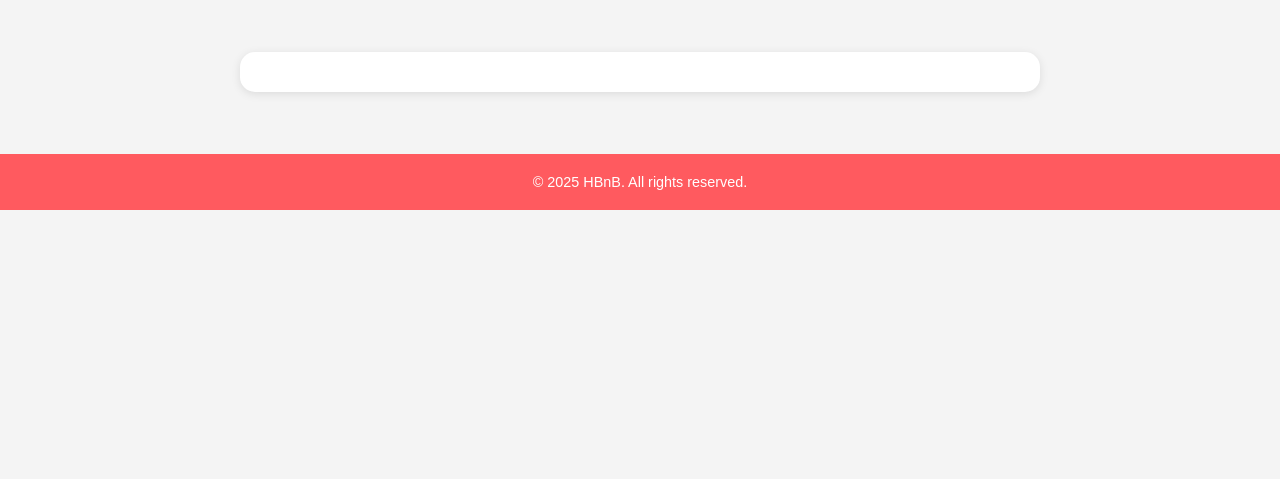
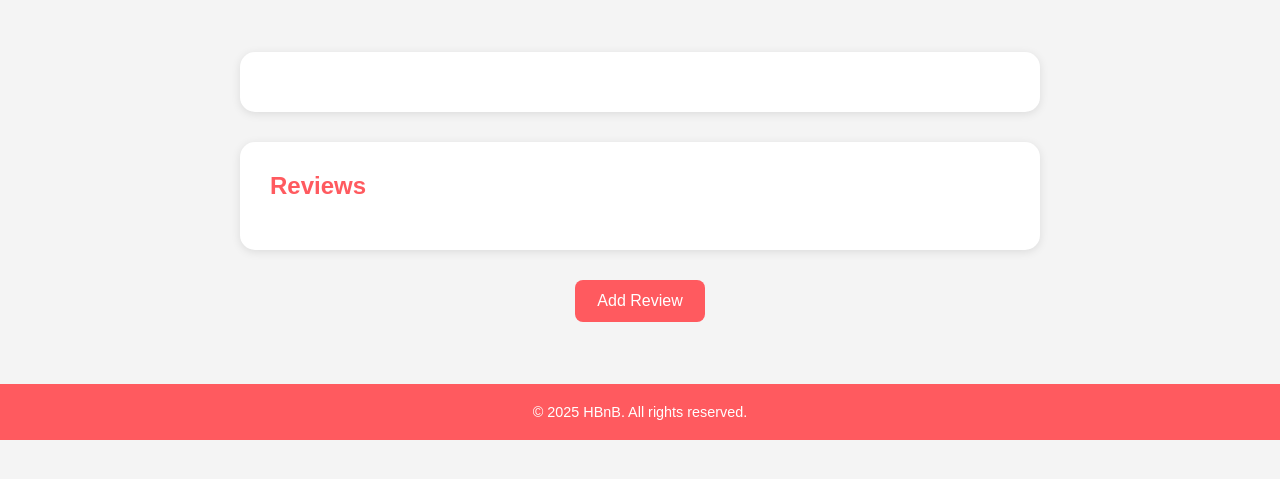
Before and after one commit to Yugz29/holbertonschool-hbnb, a Flask app: page /place in a window 1280 px wide. Shown: the part 119-598 px from the top of the page. Run offline with Flask 3, Linux system fonts and the light colour scheme.

Commit message:
Everything work 🎉

```diff
--- a/part4/app/static/css/style.css
+++ b/part4/app/static/css/style.css
@@ -128,15 +113,27 @@
     background-color: #e04e51;
 }
 
-/* Cards */
-.place-card,
-.review-card,
-.place-info {
+/* Cards - UNIQUEMENT pour index.html */
+.place-card {
     margin: 20px;
     padding: 10px;
     border: 2px solid #FF5A5F;
     border-radius: 20px;
     text-align: center;
+    flex: 1 1 auto;
+    display: flex;
+    flex-direction: column;
+    justify-content: space-between;
+    min-height: 300px;
+    height: 350px;
+    box-shadow: 0 8px 24px rgba(0, 0, 0, 0.08), 0 2px 4px rgba(0, 0, 0, 0.04);
+}
+
+.places-list-index .place-card {
+    flex: 0 1 300px;
+    width: 300px;
+    min-width: 300px;
+    max-width: 300px;
 }
 
 .place-card h2 {
@@ -271,10 +239,19 @@
 .place-details {
     max-width: 800px;
     margin: 20px auto;
-    padding: 20px;
+    padding: 0; /* Pas de padding ici */
+    background-color: transparent; /* Pas de fond blanc ici */
+    border-radius: 0;
+    box-shadow: none;
+}
+
+/* conteneur avec le fond blanc */
+.place-info {
+    padding: 30px;
     background-color: #fff;
     border-radius: 15px;
     box-shadow: 0 2px 10px rgba(0,0,0,0.1);
+    margin-bottom: 30px; /* Espace avant les reviews */
 }
 
 .place-header {
@@ -295,46 +272,70 @@
     font-weight: bold;
 }
 
-.place-details p.description {
+.place-info p.description {
     margin: 15px 0;
     font-size: 1rem;
     color: #555;
     line-height: 1.5;
 }
 
-.place-details .amenities {
+.place-info p.host,
+.place-info p.location {
+    margin: 10px 0;
+    font-size: 0.95rem;
+    color: #666;
+}
+
+.place-info .amenities {
     margin-top: 20px;
 }
 
-.place-details .amenities h2 {
+.place-info .amenities h2 {
     font-size: 1.2rem;
     color: #FF5A5F;
     margin-bottom: 10px;
 }
 
-.place-details .amenities ul {
+.place-info .amenities ul {
     list-style: none;
     padding: 0;
 }
 
-.place-details .amenities ul li {
+.place-info .amenities ul li {
     padding: 5px 0;
     font-size: 1rem;
     color: #333;
 }
 
-.reviews {
-    margin-top: 30px;
+/* Section Reviews séparée */
+.reviews-section {
+    max-width: 800px;
+    margin: 30px auto;
+    padding: 30px;
+    background-color: #fff;
+    border-radius: 15px;
+    box-shadow: 0 2px 10px rgba(0,0,0,0.1);
 }
 
-.reviews h2 {
+.reviews-section h3 {
+    font-size: 1.5rem;
     color: #FF5A5F;
-    margin-bottom: 15px;
+    margin-bottom: 20px;
+}
+
+#reviews-list {
+    display: flex;
+    flex-direction: column;
+    gap: 15px;
 }
 
 .review {
     border-top: 1px solid #eee;
-    padding: 10px 0;
+    padding: 15px 0;
+}
+
+.review:first-child {
+    border-top: none;
 }
 
 .review h3 {
@@ -346,88 +347,21 @@
 .review p {
     font-size: 0.95rem;
     color: #555;
+    margin: 5px 0;
 }
 
-/* --- ADD REVIEW PAGE --- */
-#add-review {
-    max-width: 700px;
-    margin: 50px auto;
-    padding: 30px 40px;
-    background-color: #fff;
-    border-radius: 15px;
-    box-shadow: 0 6px 20px rgba(0,0,0,0.12);
+.review p.rating {
+    color: #FFD700;
+    font-size: 1.1rem;
 }
 
-#add-review h2 {
+/* Section Add Review */
+.add-review-section {
+    max-width: 800px;
+    margin: 30px auto;
     text-align: center;
-    margin-bottom: 25px;
-    font-size: 1.8rem;
-    color: #FF5A5F;
 }
 
-#add-review form {
-    display: flex;
-    flex-direction: column;
-    gap: 20px;
-}
-
-/* Spacing between labels and their fields */
-#add-review .form-group {
-    display: flex;
-    flex-direction: column;
-    gap: 15px; /* space between label and field */
-    margin-bottom: 20px; /* extra spacing between groups */
-}
-
-#add-review form label {
-    margin-bottom: 8px; /* space between label and its input */
-    font-weight: bold;
-    color: #333;
-}
-
-#add-review form textarea,
-#add-review form select,
-#add-review form input {
-    width: 100%;
-    padding: 14px;
-    border-radius: 10px;
-    font-size: 1rem;
-    border: 1px solid #ddd;
-    box-sizing: border-box;
-    background-color: #fff;
-    transition: border 0.2s ease, box-shadow 0.2s ease;
-}
-
-#add-review form textarea:focus,
-#add-review form select:focus,
-#add-review form input:focus {
-    border-color: #FF5A5F !important;
-    box-shadow: 0 0 8px rgba(255, 90, 95, 0.3);
-    outline: none;
-}
-
-#add-review form button {
-    align-self: center;
-    padding: 14px 35px;
-    background-color: #FF5A5F !important;
-    color: #fff;
-    border: none;
-    border-radius: 10px;
-    font-size: 1rem;
-    cursor: pointer;
-    transition: background 0.2s ease;
-    margin-top: 10px;
-}
-
-#add-review form button:hover {
-    background-color: #e04e51 !important;
-}
-
-#add-review #reviews-list {
-    margin-top: 40px;
-}
-
-/* Add Review button */
 .add-review-btn {
     padding: 12px 22px;
     background-color: #FF5A5F;
--- a/part4/app/static/js/index.js
+++ b/part4/app/static/js/index.js
@@ -20,7 +20,7 @@
   fetchPlaces(token);
 });
 
-/* --- UTILITAIRE : lire un cookie --- */
+/* --- UTILITAIRE --- */
 function getCookie(name) {
   console.log('🔍 Tous les cookies:', document.cookie);
   const cookies = document.cookie.split(';').map(c => c.trim());
--- a/part4/app/static/js/place.js
+++ b/part4/app/static/js/place.js
@@ -6,20 +6,16 @@
     }
 
     const loginLink = document.querySelector('.login-button');
-    const logoutBtn = document.getElementById('logout-btn'); // use existing button in HTML
+    const logoutBtn = document.getElementById('logout-btn');
     if (logoutBtn) logoutBtn.style.display = 'none';
 
     const token = getCookie('token');
-
     const addReviewBtn = document.getElementById('add-review-button');
 
-    // Show/hide Add Review button, login link and logout button
     if (token) {
-        if (addReviewBtn) addReviewBtn.style.display = 'inline-block';
         if (loginLink) loginLink.style.display = 'none';
         if (logoutBtn) logoutBtn.style.display = 'inline-flex';
     } else {
-        if (addReviewBtn) addReviewBtn.style.display = 'none';
         if (loginLink) loginLink.style.display = 'inline-block';
         if (logoutBtn) logoutBtn.style.display = 'none';
     }
@@ -29,14 +25,21 @@
         window.location.href = '/login';
     });
 
-    // Redirect to add_review.html with place_id query parameter
     if (addReviewBtn) {
+        addReviewBtn.style.display = 'inline-block'; // Toujours visible
+
         addReviewBtn.addEventListener('click', () => {
+            if (!token) {
+                alert('You must be logged in to add a review.');
+                window.location.href = '/login';
+                return;
+        }
+
             window.location.href = `/add_review?place_id=${encodeURIComponent(placeId)}`;
         });
     }
 
-    // Load place details with token for authentication
+    // Charger les détails du lieu
     fetchPlaceDetails(placeId, token);
 });
 
@@ -71,40 +74,53 @@
         const data = await response.json();
         const place = data.place ?? data;
         displayPlaceDetails(place);
-    } catch (err) {
-        console.error('Error fetching place details:', err);
-        const container = document.getElementById('place-details');
-        if (container) {
-            container.innerHTML = '<p>Error loading place details. Please try again later.</p>';
+    } catch (error) {
+        console.error('Error fetching place details:', error);
+        const placeInfoContainer = document.querySelector('.place-info');
+        if (placeInfoContainer) {
+            placeInfoContainer.innerHTML = '<p>Unable to load place details. Please try again later.</p>';
         }
     }
 }
 
-function createText(tag, text, className) {
+function createText(tag, text, className = '') {
     const element = document.createElement(tag);
+    element.textContent = text;
     if (className) element.className = className;
-    element.textContent = text;
     return element;
 }
 
 function displayPlaceDetails(place) {
-    const container = document.getElementById('place-details');
-    if (!container) {
-        console.error('Place details container not found');
+    const placeInfoContainer = document.querySelector('.place-info');
+    if (!placeInfoContainer) {
+        console.error('Place info container not found');
         return;
     }
-    container.innerHTML = '';
+    placeInfoContainer.innerHTML = '';
 
+    // Header du lieu
     const header = document.createElement('div');
     header.className = 'place-header';
     header.appendChild(createText('h1', place.title || 'Unnamed Place'));
     header.appendChild(createText('p', `Price: ${place.price ?? '—'}€ / night`, 'price'));
-    container.appendChild(header);
+    placeInfoContainer.appendChild(header);
 
+    // Description
     if (place.description) {
-        container.appendChild(createText('p', place.description, 'description'));
+        placeInfoContainer.appendChild(createText('p', place.description, 'description'));
     }
 
+    // Host info
+    if (place.host_name) {
+        placeInfoContainer.appendChild(createText('p', `Host: ${place.host_name}`, 'host'));
+    }
+
+    // Location
+    if (place.latitude && place.longitude) {
+        placeInfoContainer.appendChild(createText('p', `Location: ${place.latitude}, ${place.longitude}`, 'location'));
+    }
+
+    // Amenities
     if (Array.isArray(place.amenities) && place.amenities.length > 0) {
         const amenitiesSection = document.createElement('div');
         amenitiesSection.className = 'amenities';
@@ -114,17 +130,26 @@
             ul.appendChild(createText('li', amenity.name || amenity));
         }
         amenitiesSection.appendChild(ul);
-        container.appendChild(amenitiesSection);
+        placeInfoContainer.appendChild(amenitiesSection);
     }
 
-    const reviewsSection = document.createElement('div');
-    reviewsSection.className = 'reviews';
-    reviewsSection.appendChild(createText('h2', 'Reviews'));
+    // Affiche les reviews
+    displayReviews(place.reviews ?? []);
+}
 
-    const reviews = place.reviews ?? [];
+function displayReviews(reviews) {
+    const reviewsList = document.getElementById('reviews-list');
+    if (!reviewsList) {
+        console.error('Reviews list container not found');
+        return;
+    }
+    reviewsList.innerHTML = '';
+
     if (reviews.length === 0) {
-        reviewsSection.appendChild(createText('p', 'No reviews yet.'));
-    } else {
+        reviewsList.appendChild(createText('p', 'No reviews yet.'));
+        return;
+    }
+
     for (const review of reviews) {
         const reviewDiv = document.createElement('div');
         reviewDiv.className = 'review';
@@ -132,11 +157,10 @@
         const userName = review.user_name || 'Anonymous';
         reviewDiv.appendChild(createText('h3', `By: ${userName}`));
         reviewDiv.appendChild(createText('p', review.text || 'No review.'));
-            const stars = '★'.repeat(review.rating) + '☆'.repeat(5 - review.rating);
-            reviewDiv.appendChild(createText('p', `Rating: ${stars}`));
-            reviewsSection.appendChild(reviewDiv);
+
+        const stars = '★'.repeat(review.rating || 0) + '☆'.repeat(5 - (review.rating || 0));
+        reviewDiv.appendChild(createText('p', `Rating: ${stars}`, 'rating'));
+
+        reviewsList.appendChild(reviewDiv);
     }
 }
-
-    container.appendChild(reviewsSection);
-}
--- a/part4/app/templates/place.html
+++ b/part4/app/templates/place.html
@@ -20,23 +20,36 @@
             </nav>
         </div>
     </header>
+
     <main>
+        <!-- Section détails du lieu avec les classes requises -->
         <section id="place-details" class="place-details">
-            <!-- Content will be dynamically injected by JS -->
+            <div class="place-info">
+                <!-- Les infos du lieu seront injectées ici par JS -->
+            </div>
         </section>
-        <section id="reviews">
-            <!-- Reviews will be dynamically injected by JS -->
+
+        <!-- Section des reviews -->
+        <section id="reviews" class="reviews-section">
+            <h3>Reviews</h3>
+            <div id="reviews-list">
+                <!-- Les review-card seront injectées ici par JS -->
+            </div>
         </section>
-        <div id="add-review-container" style="text-align:center; margin-top:30px;">
-            <button id="add-review-button" class="add-review-btn" style="display:none;">Add Review</button>
-            <div id="review-form-container" style="display:none;"></div>
-        </div>
+
+        <!-- Section ajout de review (visible uniquement si connecté) -->
+        <section id="add-review-container" class="add-review-section">
+            <button id="add-review-button" class="add-review-btn">Add Review</button>
+            <div id="review-form-container" class="review-form-container"></div>
+        </section>
     </main>
+
     <footer class="footer">
         <div class="container">
             <p>© 2025 HBnB. All rights reserved.</p>
         </div>
     </footer>
+
     <script src="{{ url_for('static', filename='js/place.js') }}"></script>
 </body>
 </html>
```
Also changed, not shown: other parts of part4/app/static/css/style.css (+105 -46 lines), part4/app/templates/index.html (+14 -8 lines), part4/app/templates/login.html (+9 -5 lines), part4/app/static/js/add_review.js (line endings or trailing spaces). Lines whose indentation alone changed are shown as unchanged.
